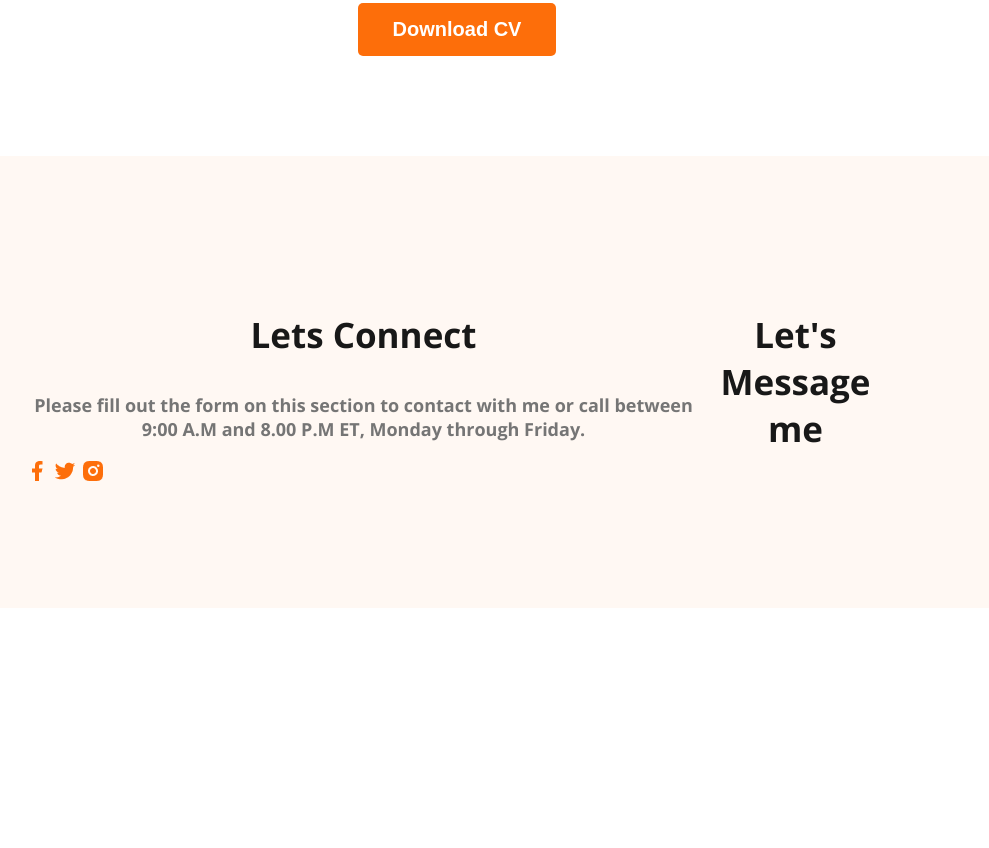
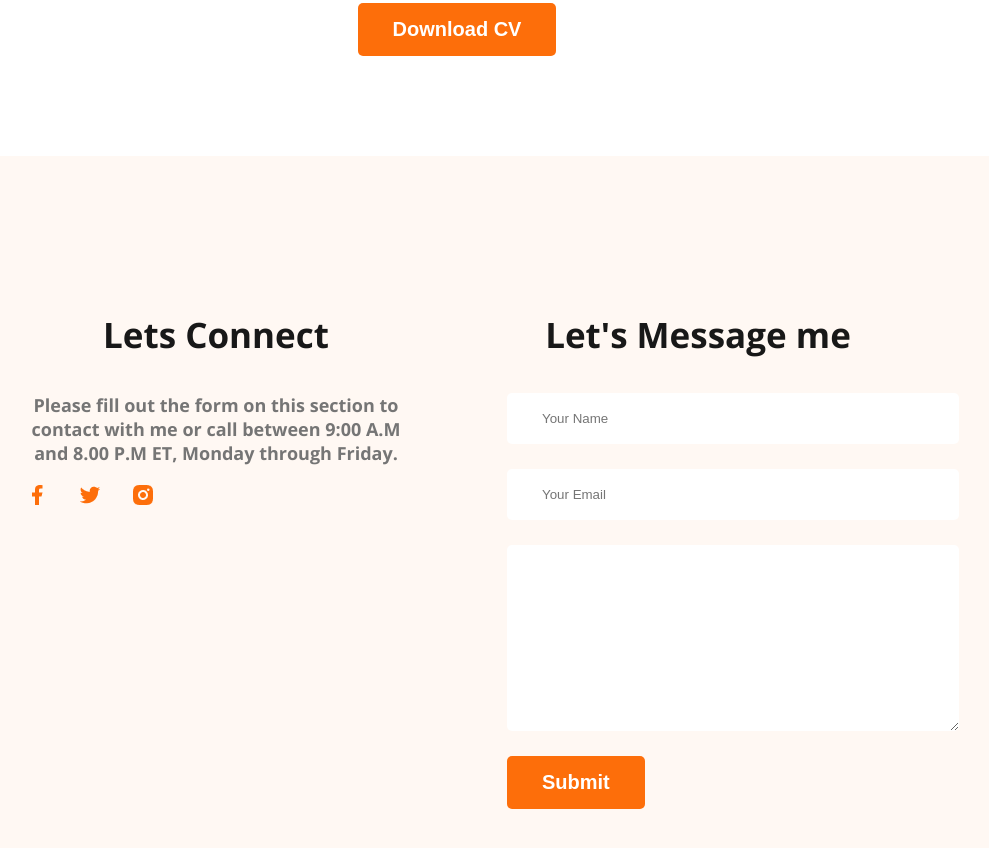
Before and after one commit to mrfarabi-dev/webdeveloper-portfolio, a plain HTML site: page index.html in a window 1280 px wide. Shown: the part 3162-4010 px from the top of the page, without its empty margins (183-1172 px from the left). Before the commit the page ends 3778 px from the top, so only its background shows below. Drawn offline with nearby package versions, Linux system fonts and the light colour scheme.

Commit message:
finished the footer section with contact from

```diff
--- a/index.html
+++ b/index.html
@@ -185,6 +185,14 @@
         </div>
         <div class="footer-column">
             <h3 class="section-title">Let's Message me</h3>
+            <form class="contact" action="">
+                <input type="text" placeholder="Your Name">
+                <input type="email" name="" placeholder="Your Email"
+                id="">
+                <textarea name="" placeholder="Message" id="" cols="30" rows="10">
+                </textarea>
+                <input class="btn-primary" type="submit" value="Submit">
+            </form>
         </div>
     </footer>
 </body>
--- a/styles/portfolio.css
+++ b/styles/portfolio.css
@@ -178,7 +178,27 @@ main section{
 /* footer style */
 footer{
     display: flex;
+    gap: 100px;
     background: #FFF8F3;
     margin-top: 100px;
     padding: 120px 200px;
 }
+.footer-column{
+    width: 50%;
+}
+
+.social-links a{
+    margin-right: 25px;
+}
+
+.contact input[type="text"], .contact input[type="email"],
+textarea{
+    display: block;
+    margin-bottom: 25px;
+    padding: 18px 35px;
+    color: #757575;
+    border-radius: 5px;
+    background: #FFF;
+    border: 0;
+    width: 100%;
+}
```
